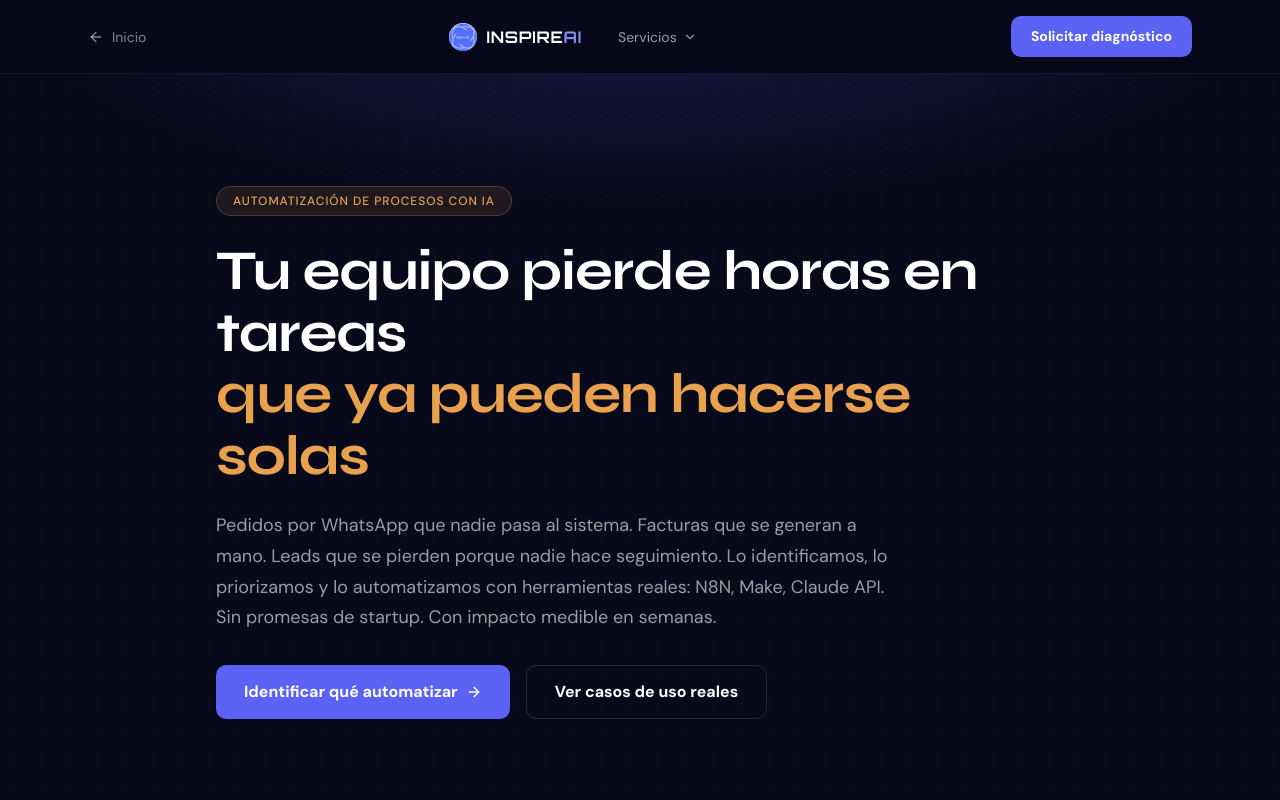
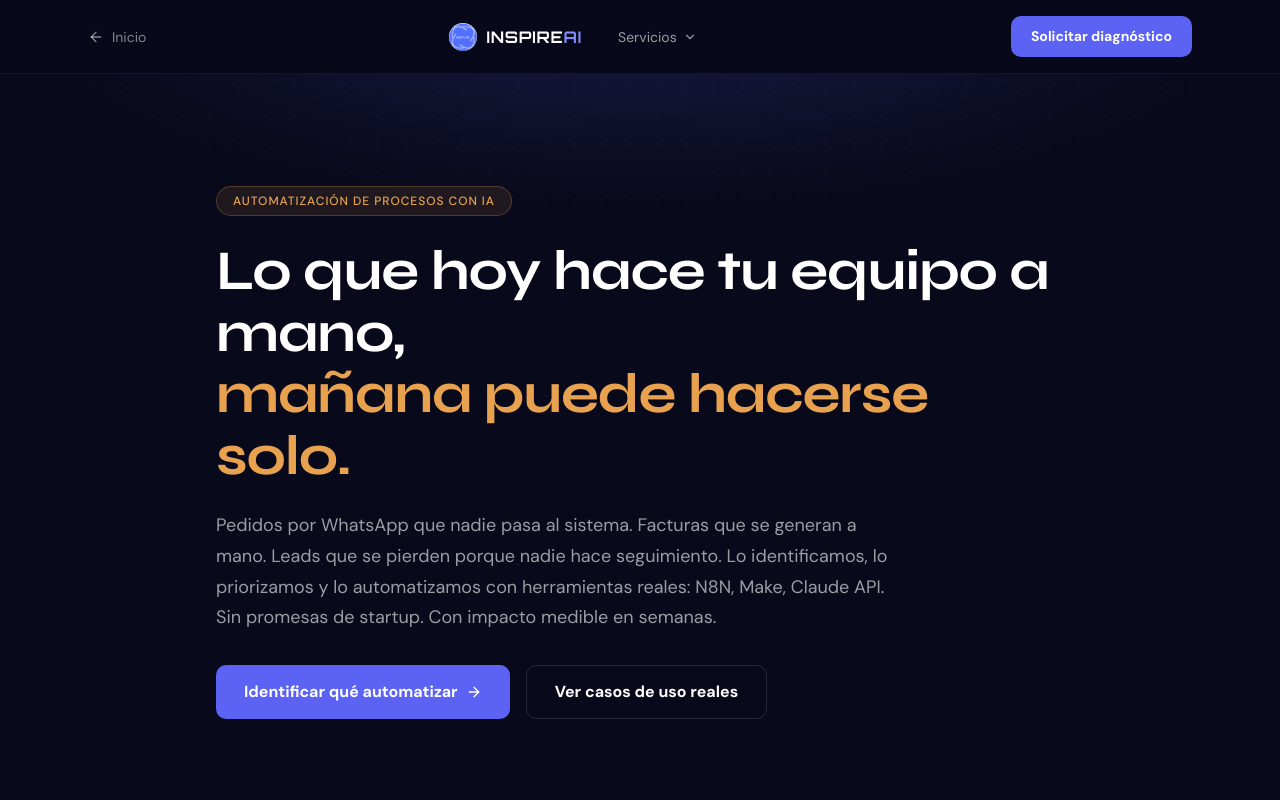
Before and after one commit to inspireai360/InspireAI, a Next.js app: page /automatizacion-procesos-ia in a window 1280 px wide. Shown: the top 800 px of the page. Built offline with nearby package versions, Linux system fonts and the light colour scheme.

Commit message:
feat: nuevo H1 automatización — más directo y con personalidad

```diff
--- a/app/automatizacion-procesos-ia/page-client.tsx
+++ b/app/automatizacion-procesos-ia/page-client.tsx
@@ -23,8 +23,8 @@ export default function AutomatizacionProcesos() {
             </motion.div>
             <motion.h1 variants={fadeUp} className="font-heading font-bold text-white mb-6"
               style={{ fontSize: "clamp(2rem,5vw,3.5rem)", lineHeight: 1.1, letterSpacing: "-0.02em" }}>
-              Tu equipo pierde horas en tareas<br />
-              <span style={{ color: "#E8A24F" }}>que ya pueden hacerse solas</span>
+              Lo que hoy hace tu equipo a mano,<br />
+              <span style={{ color: "#E8A24F" }}>mañana puede hacerse solo.</span>
             </motion.h1>
             <motion.p variants={fadeUp} className="text-lg mb-8 max-w-2xl" style={{ color: "rgba(255,255,255,0.6)", lineHeight: 1.7 }}>
               Pedidos por WhatsApp que nadie pasa al sistema. Facturas que se generan a mano.
```
